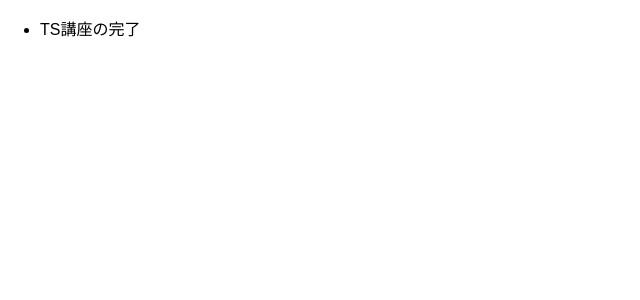
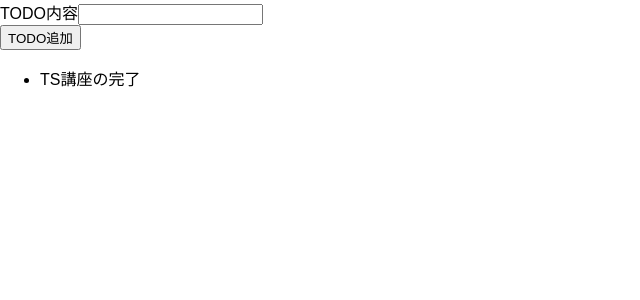
Before and after one commit to neko-no/learn_typescript, a React (Create React App) app in the folder react-typescript/: page / in a window 1280 px wide. Shown: the top 300 px of the page, without its empty margins (0-640 px from the left). Built offline with nearby package versions, Linux system fonts and the light colour scheme.

Commit message:
#25 add: useRefによる参照を取得

```diff
--- a/react-typescript/src/App.tsx
+++ b/react-typescript/src/App.tsx
@@ -1,5 +1,6 @@
 import React from 'react';
 import TodoList from './components/TodoList';
+import NewTodo from './components/NewTodo';
 
 // function App() {
 //   return (
@@ -14,6 +15,7 @@ const App: React.FC = () => {
   ]
   return (
     <div className="App">
+      <NewTodo />
       <TodoList items={todos}/>
     </div>
   );
--- /dev/null
+++ b/react-typescript/src/components/NewTodo.tsx
@@ -0,0 +1,21 @@
+import React, { useRef } from 'react'
+
+const NewTodo: React.FC = () => {
+    const textInputRef = useRef<HTMLInputElement>(null);
+    const todoSubmitHundler = (e: React.FormEvent) => {
+        e.preventDefault();
+        const enteredText = textInputRef.current!.value;
+        console.log(enteredText);
+    };
+  return (
+    <form onSubmit={todoSubmitHundler}>
+        <div>
+            <label htmlFor="todo-text">TODO内容</label>
+            <input type="text" name="" id="todo-text" ref={textInputRef}/>
+        </div>
+        <button type="submit">TODO追加</button>
+    </form>
+  )
+}
+
+export default NewTodo
```
